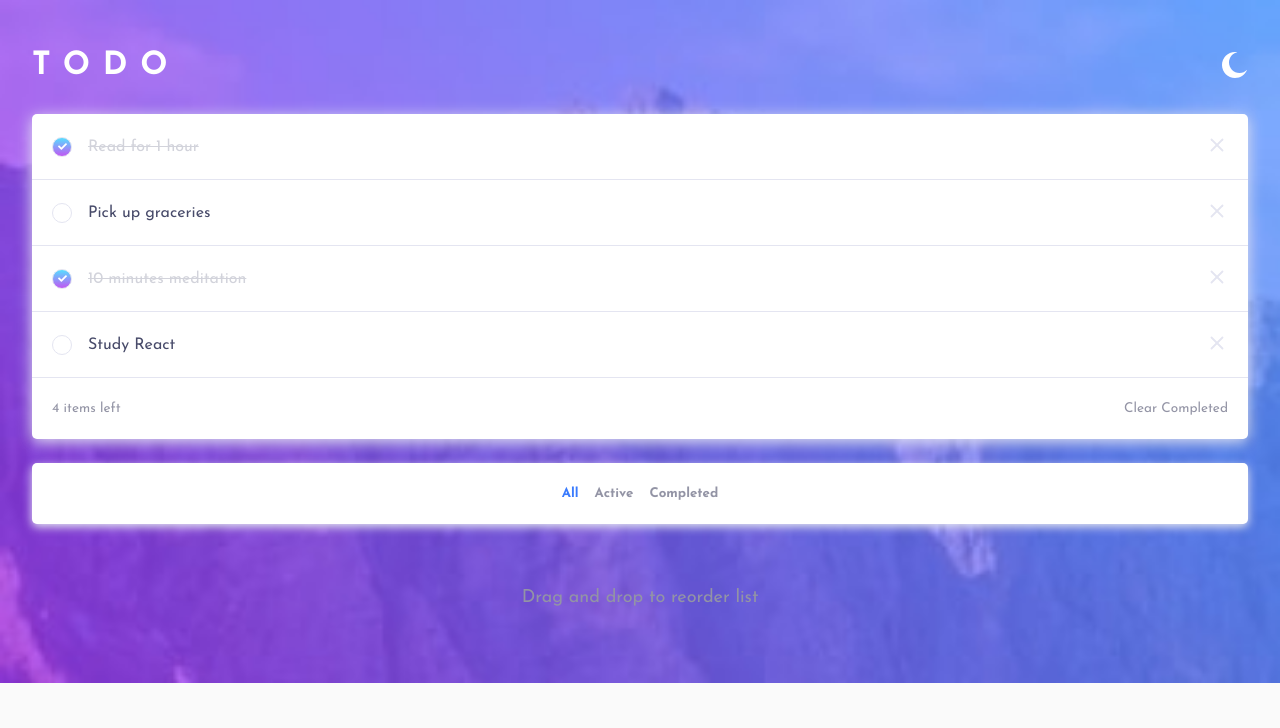
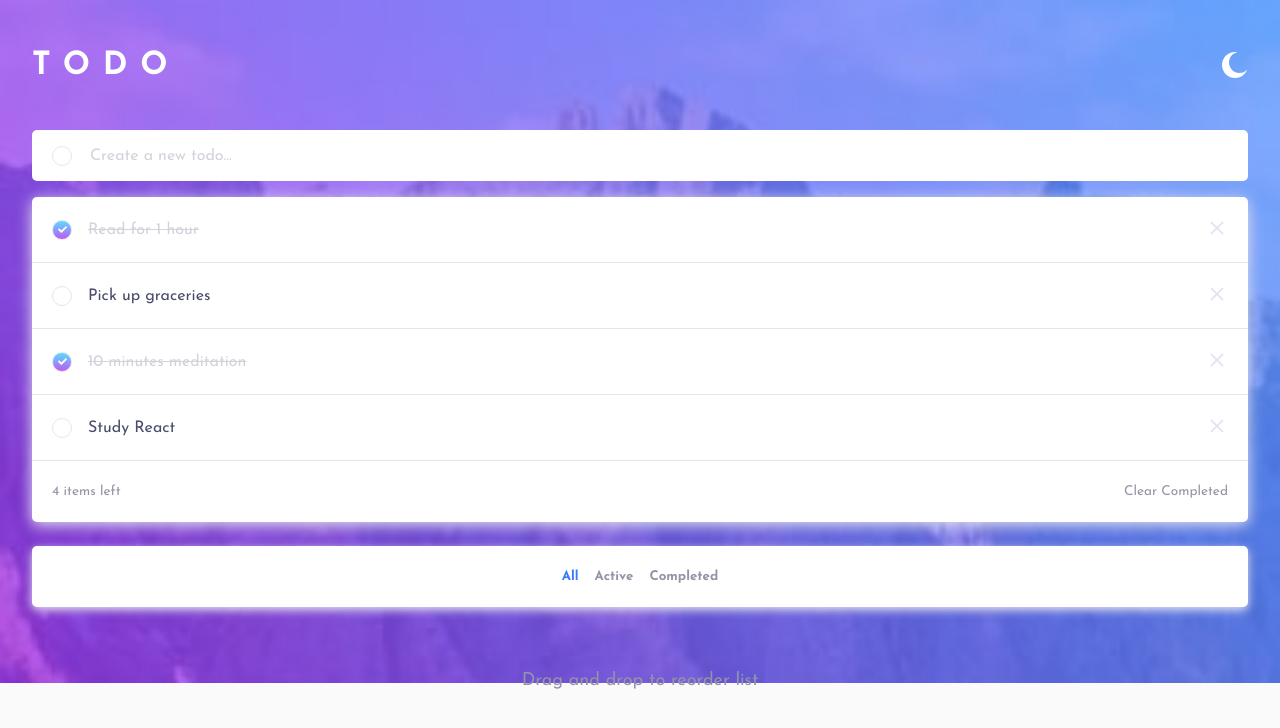
Before and after one commit to pedrocs378/todo-app, a React (Create React App) app: page / in a window 1280 px wide. Shown: the top 728 px of the page. Built offline with nearby package versions, Linux system fonts and the light colour scheme.

Commit message:
feat: adiciona componente para adicionar nova task

```diff
--- /dev/null
+++ b/src/components/NewTask/index.tsx
@@ -0,0 +1,36 @@
+
+import { FormEvent, InputHTMLAttributes } from 'react'
+
+import { RadioButton } from '../RadioButton'
+
+import { Container } from './styles'
+
+interface NewTaskProps extends InputHTMLAttributes<HTMLInputElement> {
+	isCompleted: boolean
+	onSubmit?: () => void
+	onChangeTaskComplete: () => void
+}
+
+export function NewTask({ isCompleted, onSubmit, onChangeTaskComplete, ...rest }: NewTaskProps) {
+
+	function handleSubmit(event: FormEvent) {
+		event.preventDefault()
+
+		onSubmit && onSubmit()
+	}
+
+	return (
+		<Container onSubmit={handleSubmit}>
+			<RadioButton
+				checked={isCompleted}
+				onClick={() => onChangeTaskComplete()}
+			/>
+
+			<input
+				type="text"
+				placeholder="Create a new todo..."
+				{...rest}
+			/>
+		</Container>
+	)
+}
--- /dev/null
+++ b/src/components/NewTask/styles.ts
@@ -0,0 +1,25 @@
+import styled from 'styled-components'
+
+export const Container = styled.form`
+	display: flex;
+	align-items: center;
+
+	border-radius: 5px;
+	padding: 0 1.25rem;
+	height: 3.2rem;
+	background: ${props => props.theme.colors.shape};
+
+	input {
+		padding: 0 2px;
+		background: transparent;
+		border: 0;
+		height: 100%;
+		width: 100%;
+		color: ${props => props.theme.colors.heading};
+		font-size: 1rem;
+
+		&::placeholder {
+			color: ${props => props.theme.colors.placeholder};
+		}
+	}
+`
--- a/src/pages/Home/index.tsx
+++ b/src/pages/Home/index.tsx
@@ -2,6 +2,7 @@ import { useCallback, useContext, useState } from 'react'
 import { DefaultTheme, ThemeContext } from 'styled-components'
 
 import { Task } from '../../components/Task'
+import { NewTask } from '../../components/NewTask'
 
 import { useThemeApp } from '../../contexts/ThemeAppContext'
 
@@ -59,10 +60,29 @@ export function Home({ onChangeTheme }: HomeProps) {
 	const { theme, toggleTheme } = useThemeApp()
 
 	const [tasks, setTasks] = useState<TaskParams[]>(initialTasks)
+	const [newTask, setNewTask] = useState<TaskParams>({
+		id: String(Math.random()),
+		isCompleted: false,
+		title: ''
+	})
 
 	function handleToggleTheme() {
 		toggleTheme()
 		onChangeTheme && onChangeTheme(theme)
+	}
+
+	function handleAddNewTask() {
+		if (!newTask.title.trim()) {
+			return
+		}
+
+		setTasks([...tasks, newTask])
+
+		setNewTask({
+			id: String(Math.random()),
+			isCompleted: false,
+			title: ''
+		})
 	}
 
 	const handleToggleTask = useCallback((id: string) => {
@@ -98,8 +118,16 @@ export function Home({ onChangeTheme }: HomeProps) {
 						<img src={themeTitle === 'light' ? moonIcon : sunIcon} alt="Theme" />
 					</button>
 				</TitleContainer>
+
+				<NewTask
+					value={newTask.title}
+					isCompleted={newTask.isCompleted}
+					onChangeTaskComplete={() => setNewTask({ ...newTask, isCompleted: !newTask.isCompleted })}
+					onChange={event => setNewTask({ ...newTask, title: event.target.value })}
+					onSubmit={handleAddNewTask}
+				/>
+
 				<Tasks>
-
 					{tasks.map(task => (
 						<Task
 							key={task.id}
@@ -116,8 +144,8 @@ export function Home({ onChangeTheme }: HomeProps) {
 							Clear Completed
 						</button>
 					</TasksFooter>
+				</Tasks>
 
-				</Tasks>
 				<TaskFilters>
 					<FilterButton isSelected={true}>
 						All
--- a/src/pages/Home/styles.ts
+++ b/src/pages/Home/styles.ts
@@ -29,6 +29,7 @@ export const TitleContainer = styled.div`
 	display: flex;
 	align-items: center;
 	justify-content: space-between;
+	margin-bottom: 3rem;
 
 	h1 {
 		text-transform: uppercase;
@@ -49,7 +50,7 @@ export const TitleContainer = styled.div`
 `
 
 export const Tasks = styled.div`
-	margin-top: 2rem;
+	margin-top: 1rem;
 	border-radius: 5px;
 	background: ${props => props.theme.colors.shape};
 	width: 100%;
```
